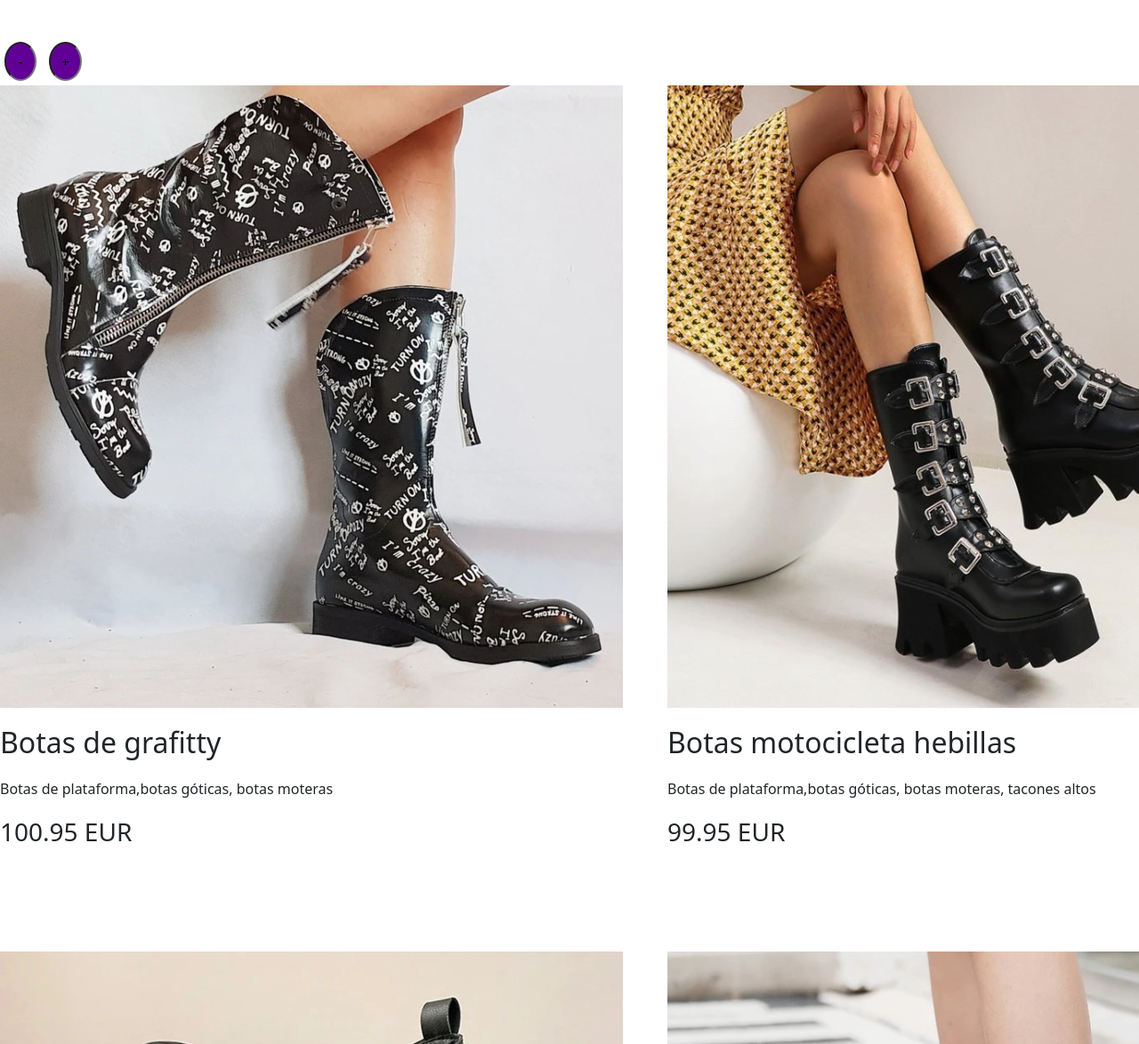
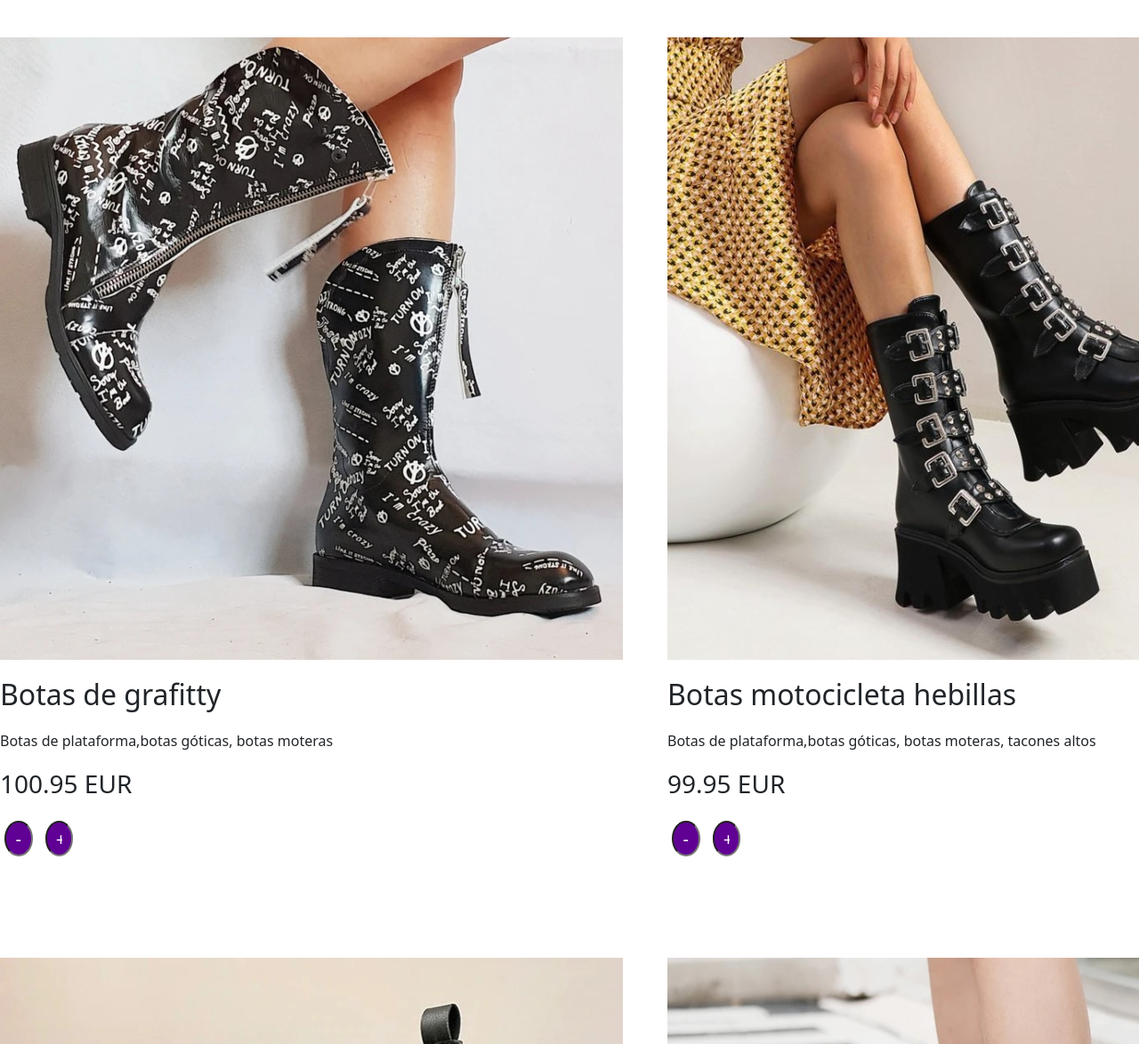
Before and after one commit to Sunshine-Shoes/E-commerce-Shoes, a plain HTML site: page index.html in a window 1280 px wide. Shown: the part 126-1300 px from the top of the page at 89% size. Drawn offline with nearby package versions, Linux system fonts and the light colour scheme; a web font is replaced by a local one.

Commit message:
mover botones suma

```diff
--- a/index.html
+++ b/index.html
@@ -34,10 +34,8 @@
 
         </nav>
         <main>
-            <input onClick="#" class=button value="-" name="boton0">
-            <input onClick="#" class=button value="+" name="boton1">
-            <section class="product-list"></section>
-
+            <section class="product-list">
+            </section>
         </main>
 
         <div class="modal" tabindex="-1" role="dialog" id="modal">
--- a/index.js
+++ b/index.js
@@ -4,6 +4,7 @@ const products = [
         description: 'Botas de plataforma,botas góticas, botas moteras',
         image: './assets/imagenes/shoes-photos/Botas alternativas góticas.jpg',
         price: 100.95
+
     },
     {
         name: 'Botas motocicleta hebillas',
@@ -44,7 +45,10 @@ for (const product of products){
         <img class="image" src="${product.image}" alt="${product.name}">
         <h2 class="name">${product.name}</h2>
         <p class="description">${product.description}</p>
-        <h3 class="price">${product.price} EUR</h3>`;
+        <h3 class="price">${product.price} EUR</h3>
+        <input onClick="#" class=button value="-" name="boton0">
+        <input onClick="#" class=button value="+" name="boton1">`;
+
 
     const productDivElement = document.createElement("div");
     productDivElement.innerHTML = productTemplate;
--- a/style/main.css
+++ b/style/main.css
@@ -13,10 +13,10 @@
 }
 
 .button{
-    width:2.5%;
-    height:2%;
-    font-size: 15px;
-    text color:var(--color-black);
+    width:4.5%;
+    height:4%;
+    font-size: 20px;
+    color: white;
     text-align: center;
     text-decoration: double;
     background-color:var(--color-violetXLigth);
```
